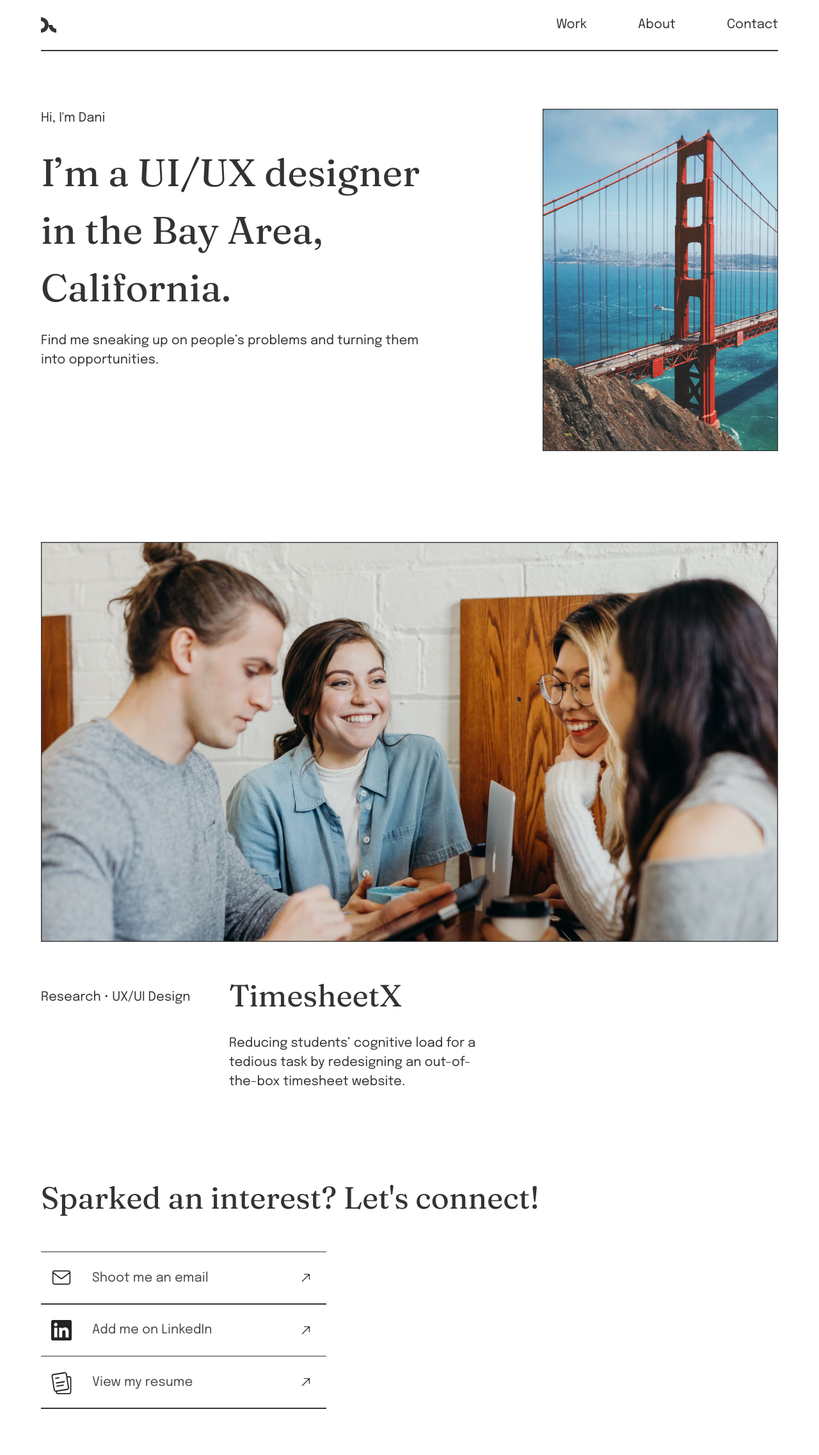
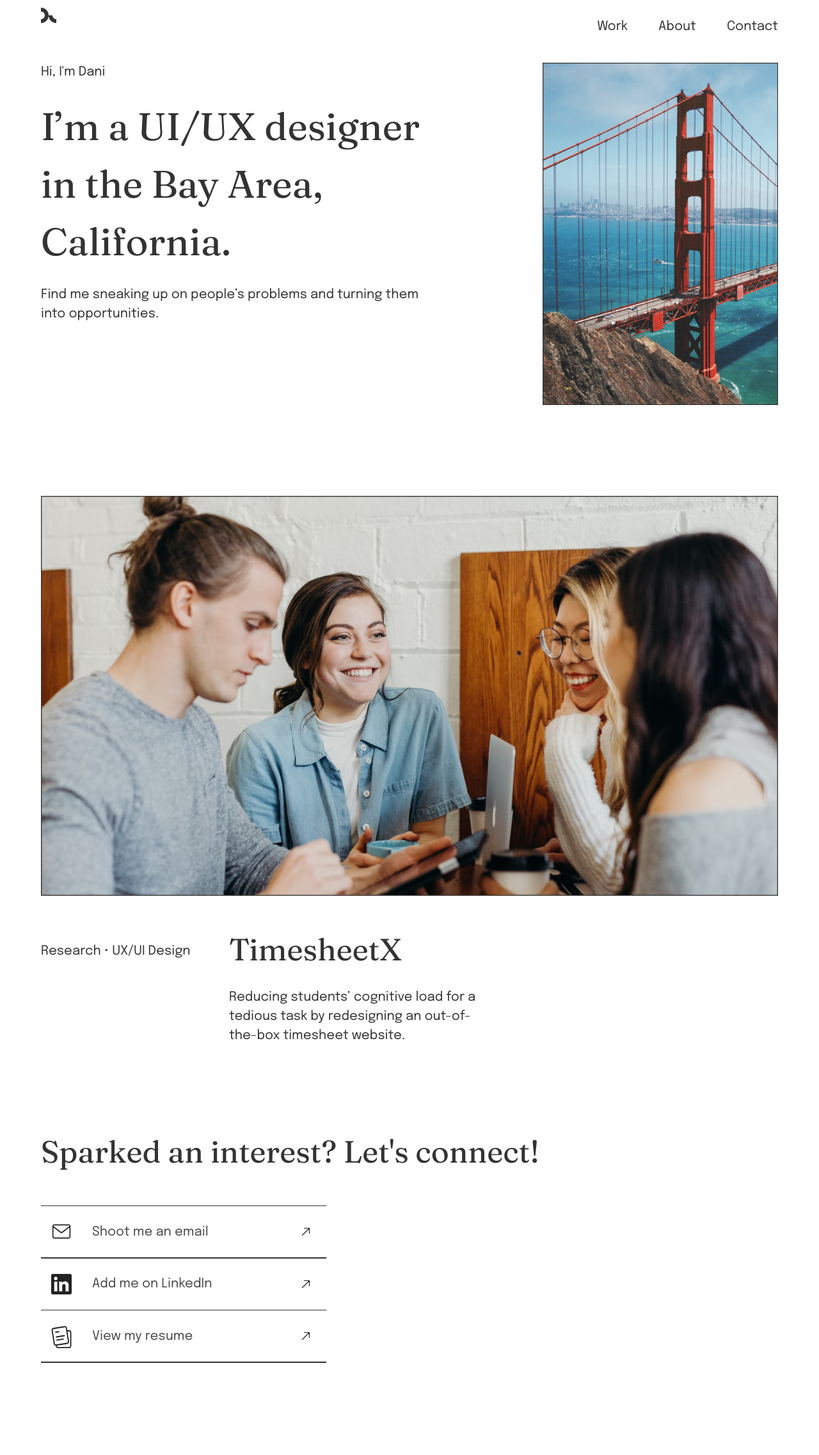
Before and after one commit to hoanhan101/dani, a FastAPI app: page / in a window 1280 px wide. Shown: the whole page at 64% size. After the commit the page ends 2130 px from the top, so only its background shows below. Run offline with FastAPI, Linux system fonts and the light colour scheme; some libraries are stand-ins or nearby versions.

Commit message:
Fix navbar

```diff
--- a/static/css/styles.css
+++ b/static/css/styles.css
@@ -16,18 +16,6 @@
     list-style: disc outside;
     margin-left: 1em;
     margin-top: 1em;
-}
-
-/* The sticky class is added to the header with JS when it reaches its scroll position */
-.sticky {
-    position: fixed;
-    top: 0;
-    width: 100%;
-}
-
-/* Add some top padding to the page content to prevent sudden quick movement (as the header gets a new position at the top of the page (position:fixed and top:0) */
-.sticky + .content {
-    padding-top: 102px;
 }
 
 .heading1 {
--- a/templates/base.html
+++ b/templates/base.html
@@ -21,40 +21,36 @@
         <title>Dani Nguyen</title>
     </head>
     <body>
-        <div class="container my-5">
+        <nav
+            class="navbar py-3 is-fixed-top"
+            role="navigation"
+            aria-label="main navigation"
+        >
             <div class="container">
-                <nav class="level">
-                    <div class="level-left">
-                        <div class="level-item">
-                            <figure class="image is-24x24">
-                                <a href="/">
-                                    <img src="/static/img/logo.png" />
-                                </a>
-                            </figure>
+                <div class="pl-3 navbar-brand">
+                    <a href="/">
+                        <img
+                            class="image is-24x24"
+                            src="/static/img/logo.png"
+                        />
+                    </a>
+                </div>
+
+                <div class="navbar-menu">
+                    <div class="navbar-end">
+                        <div class="navbar-item">
+                            <div class="buttons font-size-nav">
+                                <a class="mr-5" href="/">Work</a>
+                                <a class="mx-5" href="/about">About</a>
+                                <a class="ml-5" href="/contact">Contact</a>
+                            </div>
                         </div>
                     </div>
-                    <div class="level-right">
-                        <p
-                            class="level-item font-size-nav"
-                            style="margin-right: 40px"
-                        >
-                            <a href="/">Work</a>
-                        </p>
-                        <p
-                            class="level-item font-size-nav"
-                            style="margin-left: 40px; margin-right: 40px"
-                        >
-                            <a href="/about">About</a>
-                        </p>
-                        <p
-                            class="level-item font-size-nav"
-                            style="margin-left: 40px"
-                        >
-                            <a href="/contact">Contact</a>
-                        </p>
-                    </div>
-                </nav>
+                </div>
             </div>
+        </nav>
+        <div>
+            <div class="container my-6"><hr class="hr-nav-no-margin" /></div>
             {% block content %}{% endblock content %}
         </div>
     </body>
--- a/templates/index.html
+++ b/templates/index.html
@@ -1,5 +1,4 @@
 {% extends "base.html" %} {% block content %}
-<div class="container"><hr class="hr-nav" /></div>
 <div class="container">
     <div class="columns">
         <div class="column is-two-thirds">
@@ -29,7 +28,9 @@
     <div class="container"><hr class="hr-section" /></div>
     <div class="container">
         <figure class="image mb-6">
-            <img src="/static/img/project1_banner.png" />
+            <a href="/projects/timesheetx">
+                <img src="/static/img/project1_banner.png" />
+            </a>
         </figure>
 
         <div class="columns">
--- a/templates/projects_timesheetx.html
+++ b/templates/projects_timesheetx.html
@@ -1,5 +1,4 @@
 {% extends "base.html" %} {% block content %}
-<div class="container"><hr class="hr-nav-no-margin" /></div>
 <div class="container">
     <p>TimesheetX Case Study</p>
 </div>
```
